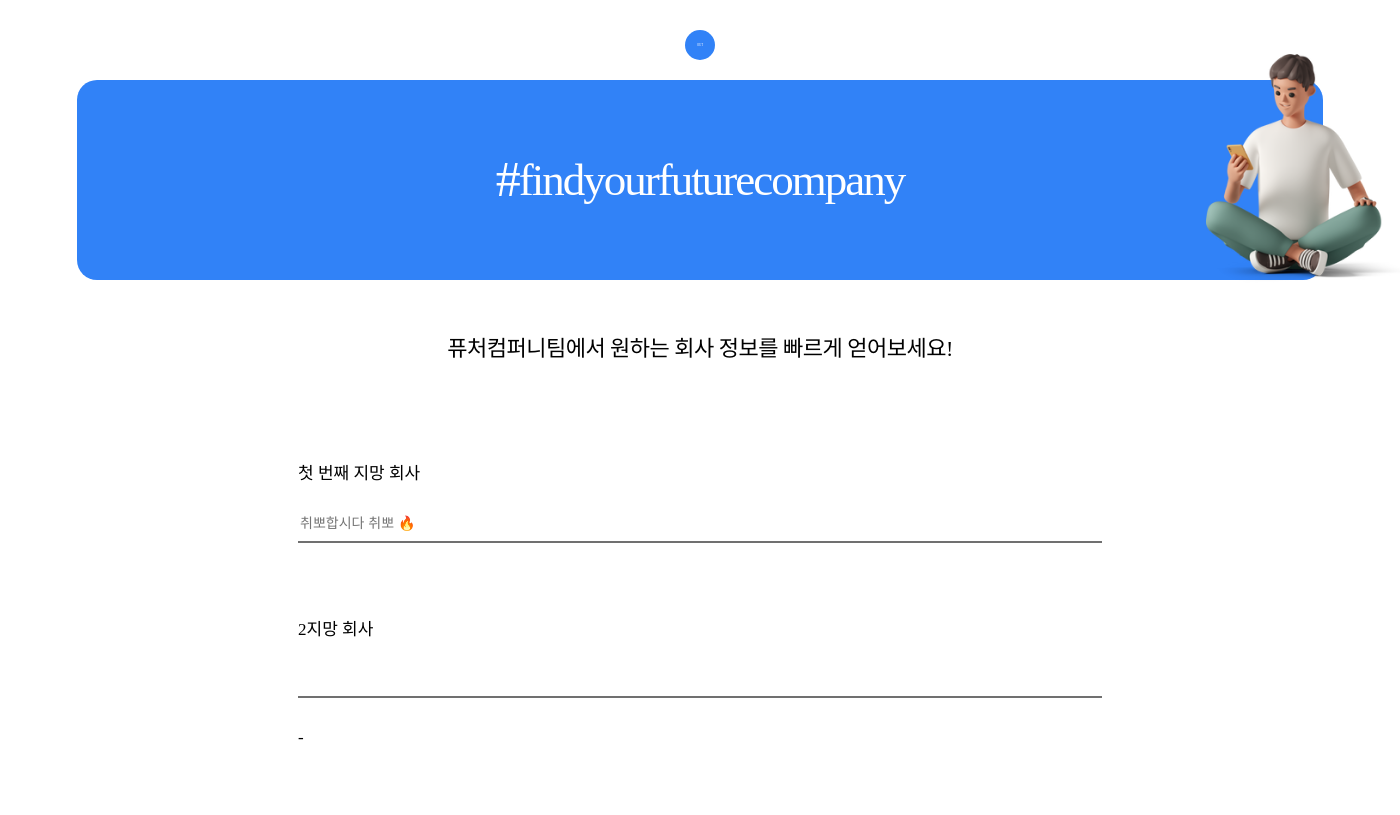
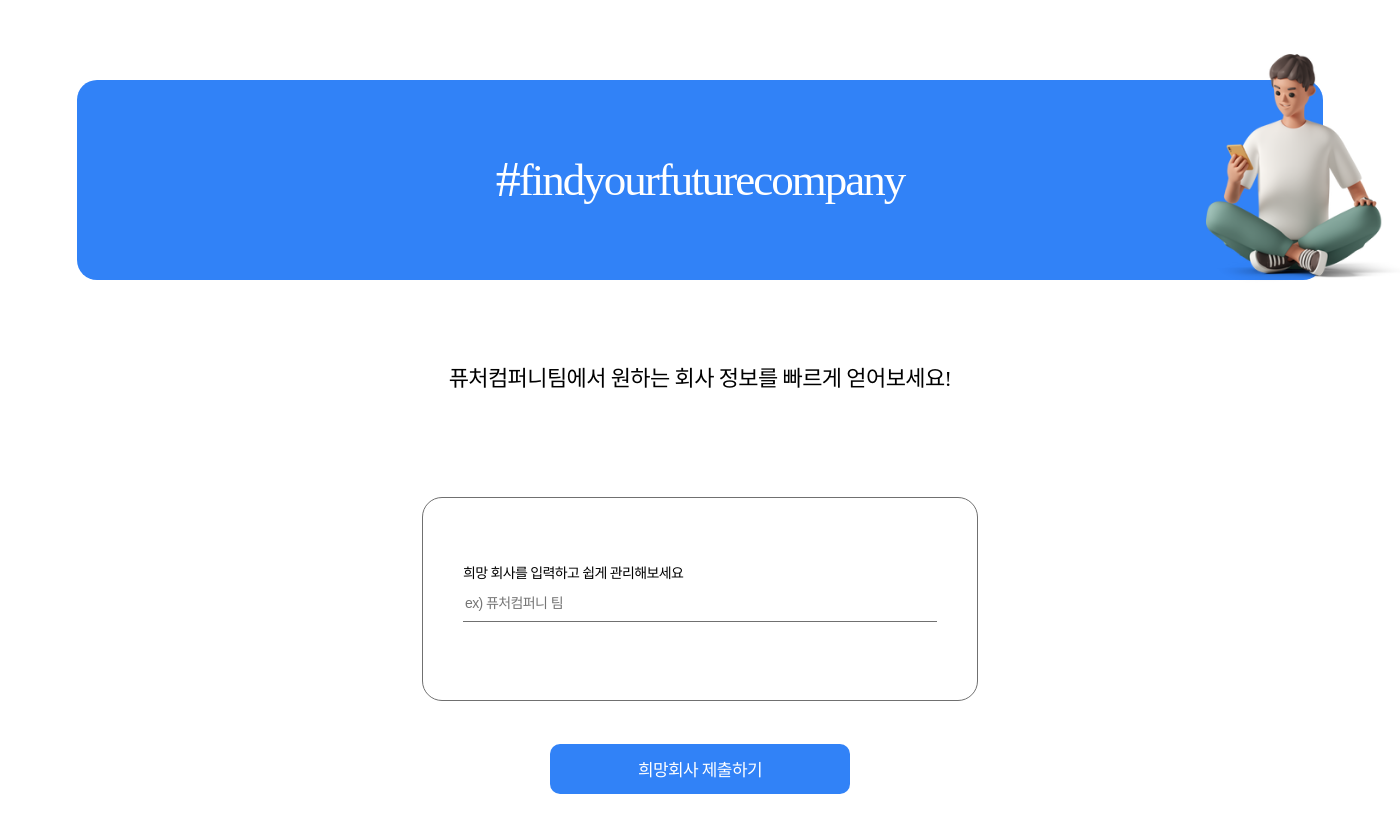
Before and after one commit to klmhyeonwoo/-findyourfuturecompany, a Rails app: page / in a window 1400 px wide; the page is wider, and only the part inside the window is pictured. After the commit the page ends 794 px from the top of that part, so only its background shows below. Run offline with Rails 7, Linux system fonts and the light colour scheme; the visitor is signed in with stand-in values (Sample User, id 1); style sheets or scripts are compiled from the project's sources; some libraries are stand-ins or nearby versions; some web fonts are replaced.

Commit message:
희망 회사 검색 후, 등록 애니메이션 로직 구현 - 동영상 첨부 (#5)

```diff
--- a/app/assets/stylesheets/home.scss
+++ b/app/assets/stylesheets/home.scss
@@ -29,11 +29,74 @@
     font-style: normal;
 }
 
+@keyframes fadeInUp {
+    0% {
+        opacity: 40%;
+        transform: translate3d(0, 15%, 0);
+    }
+
+    50% {
+        opacity: 60%;
+        transform: translateZ(10);
+    }
+
+    70% {
+        opacity: 80%;
+        transform: translateZ(30);
+    }
+
+    100% {
+        opacity: 100%;
+        transform: translateZ(50);
+    }
+}
+
+@keyframes fadeInUp_Btn {
+    0% {
+        opacity: 40%;
+        transform: translate3d(0, 100%, 0);
+    }
+
+    50% {
+        opacity: 60%;
+        transform: translateZ(10);
+    }
+
+    70% {
+        opacity: 80%;
+        transform: translateZ(30);
+    }
+
+    100% {
+        opacity: 100%;
+        transform: translateZ(50);
+    }
+}
+
 $Pretendard-Regular: 'Pretendard-Regular';
 $Pretendard-Medium: 'Pretendard-Medium';
 $Pretendard-Bold: 'Pretendard-Bold';
 $fontOfTitle: 'GmarketSansBold';
 
+.submitOfToss {
+    display: flex;
+    align-items: center;
+    justify-content: center;
+
+    color: white;
+
+    width: 300px;
+    height: 50px;
+    border-radius: 10px;
+    font-size: 17px;
+    background-color: #3182F7;
+    letter-spacing: -0.6px;
+    animation: fadeInUp_Btn 0.8s;
+}
+
+.submitOfToss:hover {
+    background-color: #3182F7;
+}
 
 header {
     width: auto;
@@ -86,22 +149,32 @@ article {
 
     .description {
         display: flex;
+        flex-direction: column;
         justify-content: center;
+        justify-content: center;
+        align-items: center;
 
         span {
             font-family: $Pretendard-Bold;
-            letter-spacing: -0.5px;
+            letter-spacing: -0.6px;
             font-size: 22px;
+            animation: fadeInUp_Btn 1s;
+            margin-top: 30px;
         }
     }
 
     form {
-        color: #707070;
-        font-family: $Pretendard-Bold;
+        font-family: $Pretendard-Medium;
         text-align: center;
+        letter-spacing: -0.6px;
+        animation: fadeInUp 1.5s;
+        position: absolute;
+        display: flex;
+        flex-direction: column;
+        align-items: center;
 
         p {
-            font-size: 17px;
+            font-size: 14px;
         }
 
         button {
@@ -116,14 +189,12 @@ article {
             font-size: 18px;
             margin-bottom: 50px;
 
-            filter: grayscale(100%);
             transition: 0.5s all;
 
             .imgOfButton {
                 width: 70px;
             }
         }
-
     }
 
     .boxOfFirst, .boxOfTwice, .boxOfThird, .boxOfFourth, .boxOfFifth {
@@ -132,9 +203,18 @@ article {
         flex-direction: column;
         row-gap: 12.5px;
         margin-bottom: 42.5px;
+        padding-right: 40px;
+        padding-left: 40px;
+        padding-top: 50px;
+        padding-bottom: 50px;
+        border: solid 1px;
+        border-color: #707070;
+        border-radius: 20px;
+        animation: fadeInUp 0.5s;
 
         p {
-            color: black;
+            font-size: 14px;
+            font-family: $Pretendard-Medium;
         }
 
         span {
@@ -146,25 +226,42 @@ article {
         }
     }
 
+    .boxOfFirst {
+        margin-top: -25px;
+    }
+
+    .boxOfTwice {
+        margin-top: -40px;
+    }
+
+    // 회사 상세 정보의 visibility 값을 hidden 으로 설정
+    .detailOfCompany {
+        display: none;
+    }
+
     .containerOfInput {
         display: flex;
         justify-content: center;
-        margin-top: 80px;
+        margin-top: 130px;
     }
 
     input {
+        margin-top: -15px;
         border-top: 0px;
         border-right: 0px;
         border-left: 0px;
-        width: 800px;
+        width: 470px;
         border-color: #707070;
-        border-width: 2px;
+        border-width: 1.5px;
         font-size: 14px;
         padding-bottom: 10px;
+        transition: 0.5s all ease-in-out;
+        letter-spacing: -0.6px;
     }
 
     input:focus {
         outline: none;
+        border-color: #3182F7;
     }
 }
 
@@ -224,14 +321,25 @@ button {
     display: flex;
     flex-direction: column;
     margin-right: auto;
+    margin-left: 3px;
     width: 100%;
     padding:0px;
-    margin: 0px;
+    margin-top: 0px;
 
     li {
         list-style: none;
-        margin-bottom: 6px;
-        font-family: $Pretendard-Medium;
+        margin-bottom: 9px;
+        font-family: $Pretendard-Regular;
+        color: #707070;
         font-size: 14px;
     }
 }
+
+.svg {
+    display: none;
+    align-items: center;
+    justify-self: center;
+    width: 150px;
+    height: 150px;
+    animation: fadeInUp 1s;
+}
--- a/app/views/home/index.html.erb
+++ b/app/views/home/index.html.erb
@@ -7,14 +7,16 @@
     <body>
         <header>
             <div class="containerOfContents">
+            <!--
                 <div class="profileOfUser">
                     <% if user_signed_in? %>
                         <div class="contentOfProfile">
-                            <!--<div class="name"><%= current_user.email %></div>-->
+                            <div class="name"><%= current_user.email %></div>
                             <%= button_to "OUT", destroy_user_session_path, class:"buttonOfSignout", method: :delete, form: { data: { turbo: :false } } %>
                         </div>
                     <% end %>
                 </div>
+            -->
                 <div class="buttonOfToss">
                     <div class="contentsOfButton">
                         <span class="textOfEffect">#</span>
@@ -28,24 +30,42 @@
 
             <div class="description">
                 <span>퓨처컴퍼니팀에서 원하는 회사 정보를 빠르게 얻어보세요!</span>
+                <!--
+                <iframe id="pageFrame" name="pageFrame" src="http://www.jobkorea.co.kr/Starter/calendar/sub/month" frameborder="0"
+                width="900px" height="1000px" scrolling="auto"></iframe>
+                -->
             </div>
 
                 <div class="containerOfInput">
-                <form>
+                    <form class="searchOfCompany">
                         <div class="boxOfFirst">
                             <!-- <span>💼</span> -->
-                        <p>첫 번째 지망 회사</p>
-                        <input type="text" id="inputOfFirst" value="" placeholder="취뽀합시다 취뽀 🔥"/>
+                            <p>희망 회사를 입력하고 쉽게 관리해보세요</p>
+                            <input type="text" id="inputOfFirst" value="" placeholder="ex) 퓨처컴퍼니 팀"/>
                             <ul class="resultOfFirst">
                             </ul>
-
                         </div>
+                        <div class="submitOfToss">희망회사 제출하기</div>
+                    </form>
+                    <form class="detailOfCompany">
                         <div class="boxOfTwice">
-                        <p>2지망 회사</p>
-                        <input type="text" id="inputOfTwice" value=""/>
-                        <p class="resultOfTwice"> - </p>
+                            <p>회사명</p>
+                            <input type="text" id="inputOfFirst" value="카카오모빌리티" placeholder="ex) 퓨처컴퍼니 팀"/>
+                            <p>채용 내용</p>
+                            <input type="text" id="inputOfFirst" value="카카오모빌리티 신입/경력 개발 공채" placeholder="ex) 퓨처컴퍼니 팀"/>
+                            <p>채용 경력</p>
+                            <input type="text" id="inputOfFirst" value="신입·경력" placeholder="ex) 퓨처컴퍼니 팀"/>
+                            <p>채용 기간</p>
+                            <input type="text" id="inputOfFirst" value="11/07~11/21" placeholder="ex) 퓨처컴퍼니 팀"/>
                         </div>
+                        <div type="submit" class="submitOfToss" id="final_submit">희망회사 최종 제출하기</div>
                     </form>
+                    <div class="svg">
+                        <svg class="checkmark" xmlns="http://www.w3.org/2000/svg" viewBox="0 0 52 52">
+                            <circle class="checkmark__circle" cx="26" cy="26" r="25" fill="none"/>
+                            <path class="checkmark__check" fill="none" d="M14.1 27.2l7.1 7.2 16.7-16.8"/>
+                        </svg>
+                    </div>
                 </div>
             </div>
         </article>
@@ -55,14 +75,21 @@
 
     <script>
 
+        // 회사 명을 입력하는 사용자의 value 값을 추적하기 위해 DOM을 지정해줍니다.
         const inputOfFirst = document.querySelector("#inputOfFirst");
-        const inputOfTwice = document.querySelector("#inputOfTwice");
 
-        const button = document.querySelector("#buttonOfSubmit");
-        const nameOfCompany = Array.from(document.getElementsByClassName("nameOfCompany"));
+        // 회사 상세 정보 <form>의 display 속성을 변동시키기 위해 DOM을 지정해줍니다.
+        const detailOfCompany = document.querySelector(".detailOfCompany");
+        const searchOfCompany = document.querySelector(".searchOfCompany");
+        const btn = document.querySelector(".submitOfToss");
+        const btn2 = document.querySelector("#final_submit");
 
+        // 회사 상세 정보를 최종 제출할 경우, SVG 화면을 뛰우기 위해 DOM을 지정해줍니다.
+        const svg = document.querySelector(".svg");
+
+        // <ul>태그 안에 <li> 태그를 넣어주기 위해 부모 요소의 DOM를 지정해줍니다
         const resultOfFirst = document.querySelector(".resultOfFirst");
-        const resultOfTwice = document.querySelector(".resultOfTwice");
+        // 회사 정보들을 담을 배열을 만들어줍니다
         let companyInfo = []
         let companyData = []
 
@@ -127,6 +154,7 @@
             return companyData
         }
 
+        // 회사 정보를 입력해주는 DOM에 input 이벤트를 추가시켜줍니다.
         inputOfFirst.addEventListener("input", function(event) {
             let dataOfInput = checkOfItem(event.target.value);
             dataOfInput = dataOfInput.filter((element, index) => {
@@ -137,13 +165,17 @@
             companyInfo = []
         })
 
-        inputOfTwice.addEventListener("input", function(event) {
-            if (event.target.value === "안녕") {
-                const companyBox = document.createElement('div');
-                companyBox.innerHTML = "test"
-                document.body.append(event.target.value);
-            }
+        // 기존 회사 입력 창의 display를 none 상태로 만들고, 회사 상세정보 <div>를 불러와요
+        btn.addEventListener("click", function() {
+            console.log("완료!")
+            detailOfCompany.style.display = "flex";
+            searchOfCompany.style.display = "none";
+        })
 
+        // 상세 화면에서 최종 제출을 누르면 SVG 애니메이션을 생성 시키고 마이 페이지로 이동을 시켜요
+        btn2.addEventListener("click", function() {
+            detailOfCompany.style.display = "none";
+            svg.style.display = "flex";
         })
 
         function init() {
```
Also changed, not shown: app/assets/stylesheets/submit.scss (added, +50 -0 lines). Lines whose indentation alone changed are shown as unchanged.
